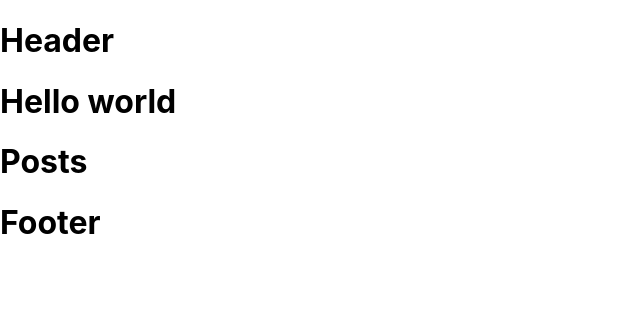
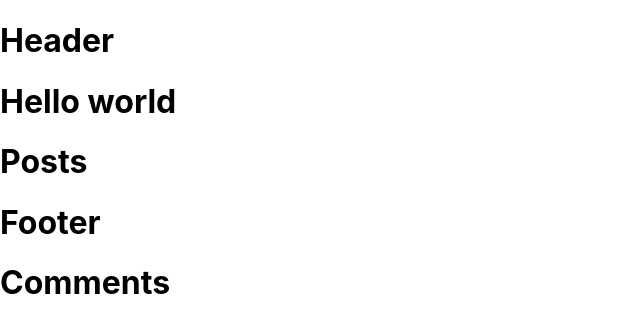
Before and after one commit to luuminhduc/rebase-understand, a React (Create React App) app: page / in a window 1280 px wide. Shown: the top 332 px of the page, without its empty margins (0-640 px from the left). Built offline with nearby package versions, Linux system fonts and the light colour scheme.

Commit message:
Add comments

```diff
--- a/src/App.js
+++ b/src/App.js
@@ -1,4 +1,5 @@
 import React from "react";
+import Comments from "./components/comments";
 import Footer from "./components/Footer";
 import Header from "./components/Header";
 import Posts from "./components/Header/Posts";
@@ -9,6 +10,7 @@ const App = () => {
       <Header />
       <Posts />
       <Footer />
+      <Comments />
     </div>
   );
 };
--- /dev/null
+++ b/src/components/Comments/index.jsx
@@ -0,0 +1,7 @@
+import React from "react";
+
+const Comments = () => {
+  return <h1>Comments</h1>;
+};
+
+export default Comments;
```
